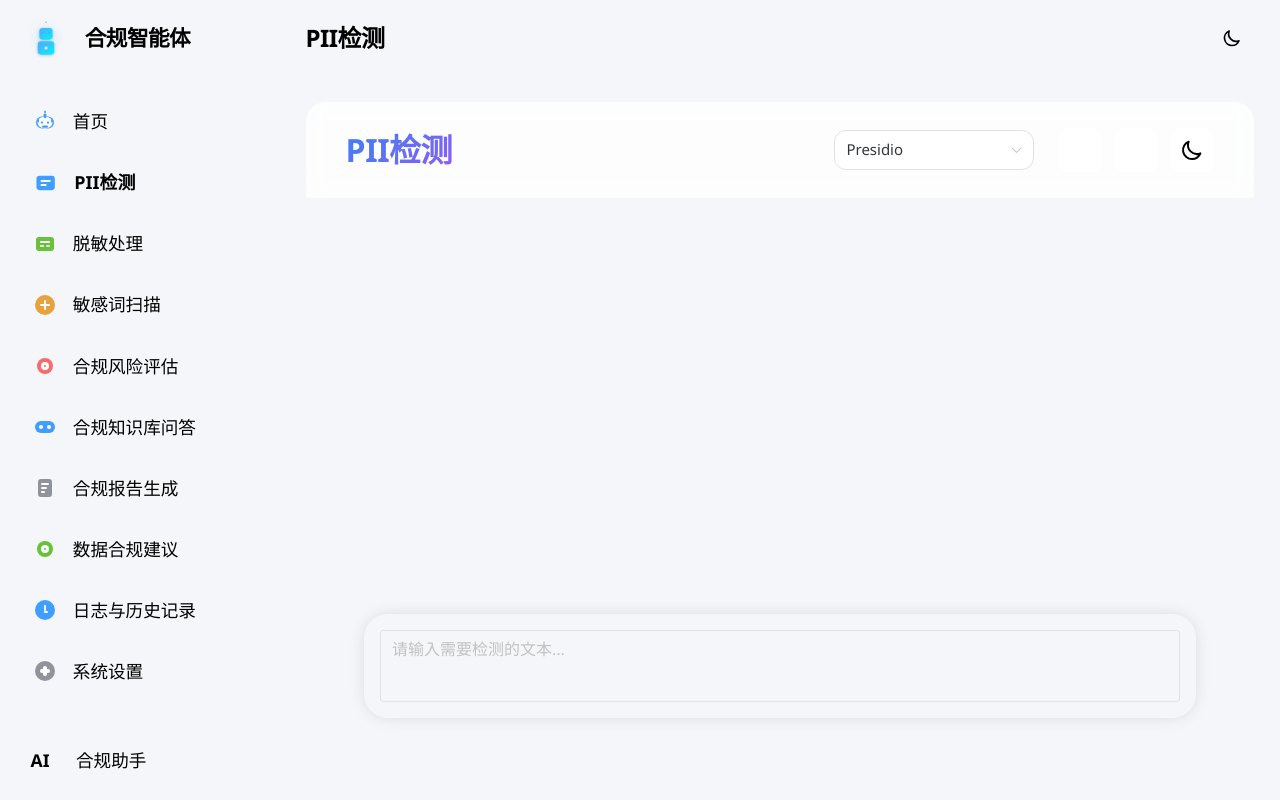
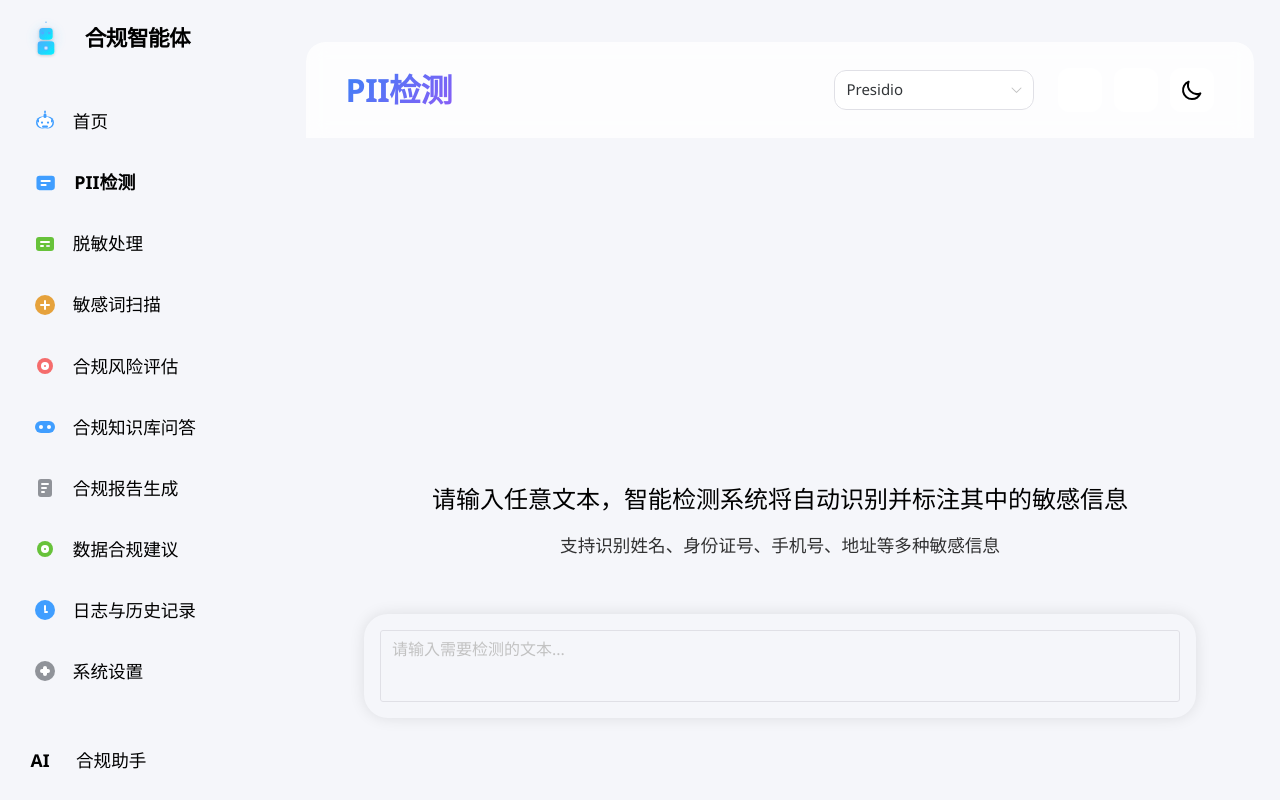
Before and after one commit to x-zzzz/ComplianceAgent, a Vue app in the folder frontend/: page /pii in a window 1280 px wide. Built offline with nearby package versions, Linux system fonts and the light colour scheme; some icons are missing; the HTML template or start-up script is replaced by a standard one.

Commit message:
美化PII检测界面

```diff
--- a/frontend/src/views/PiiDetect.vue
+++ b/frontend/src/views/PiiDetect.vue
@@ -22,21 +22,8 @@
       </div>
     </aside>
     <main class="gpt-main">
-      <header class="gpt-main-header">
-        <div class="header-content">
-          <h1 class="gpt-main-title">{{ getActiveMenuLabel }}</h1>
-          <div class="header-controls">
-            <button class="theme-toggle" @click="toggleTheme">
-              <svg v-if="isDark" class="w-4 h-4" fill="none" viewBox="0 0 24 24" stroke="currentColor">
-                <path stroke-linecap="round" stroke-linejoin="round" stroke-width="2" d="M12 3v1m0 16v1m9-9h-1M4 12H3m15.364 6.364l-.707-.707M6.343 6.343l-.707-.707m12.728 0l-.707.707M6.343 17.657l-.707.707M16 12a4 4 0 11-8 0 4 4 0 018 0z" />
-              </svg>
-              <svg v-else class="w-4 h-4" fill="none" viewBox="0 0 24 24" stroke="currentColor">
-                <path stroke-linecap="round" stroke-linejoin="round" stroke-width="2" d="M20.354 15.354A9 9 0 018.646 3.646 9.003 9.003 0 0012 21a9.003 9.003 0 008.354-5.646z" />
-              </svg>
-            </button>
-          </div>
-        </div>
-      </header>
+      <!-- 删除header，保留空间 -->
+      <div style="height: 1rem;"></div>
       <section class="gpt-chat-section">
         <div class="gpt-chat-center">
           <template v-if="activeMenu === 'pii'">
--- a/frontend/src/views/PiiDetectPanel.vue
+++ b/frontend/src/views/PiiDetectPanel.vue
@@ -96,6 +96,14 @@
             </div>
           </div>
         </div>
+      </div>
+    </div>
+
+    <!-- Description Area -->
+    <div class="description-area" v-if="!piiResult">
+      <div class="description-content">
+        <p class="description-text">请输入任意文本，智能检测系统将自动识别并标注其中的敏感信息</p>
+        <p class="description-subtext">支持识别姓名、身份证号、手机号、地址等多种敏感信息</p>
       </div>
     </div>
 
@@ -583,4 +591,30 @@ const detectPII = async () => {
   cursor: not-allowed;
   transform: none;
 }
+
+/* 描述文本区域样式 */
+.description-area {
+  display: flex;
+  justify-content: center;
+  padding: 2rem 1rem;
+  text-align: center;
+}
+
+.description-content {
+  max-width: 800px;
+}
+
+.description-text {
+  font-size: 1.5rem;
+  font-weight: 500;
+  color: var(--gpt-text);
+  margin-bottom: 1rem;
+  line-height: 1.4;
+}
+
+.description-subtext {
+  font-size: 1.1rem;
+  color: var(--gpt-text-secondary);
+  opacity: 0.8;
+}
 </style>
```
